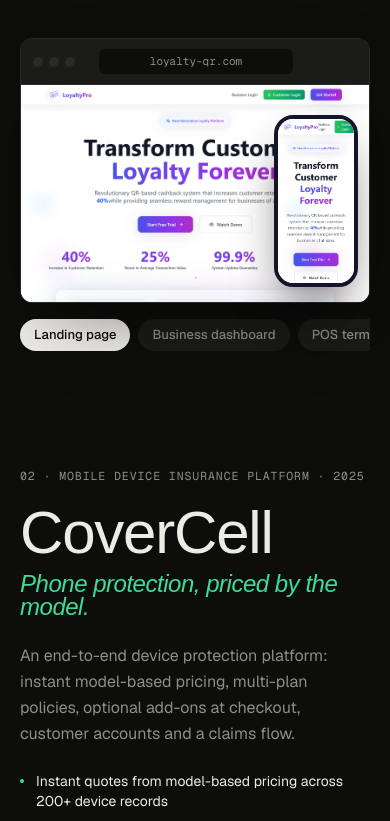
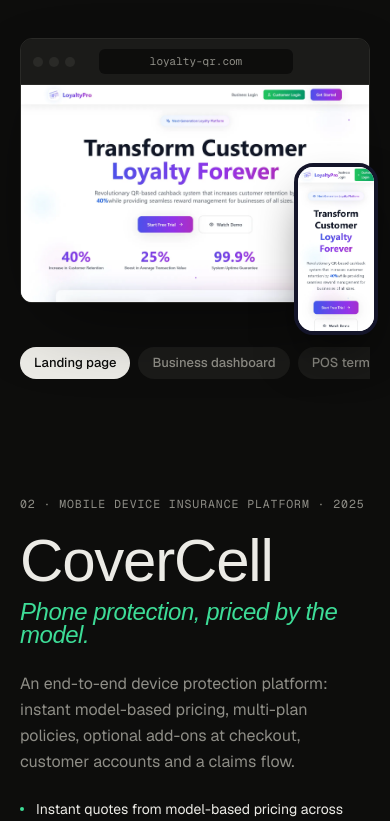
Before and after one commit to abdulsalam2121/My-Portfolio, a Next.js app: page / in a window 390 px wide. Shown: the part 2435-3256 px from the top of the page. Built offline with nearby package versions, Linux system fonts and the light colour scheme; a web font is replaced by a local one.

Commit message:
fix: adjust positioning of mobile view image in ShotViewer; enhance margin transition for better layout responsiveness

```diff
--- a/components/ShotViewer.tsx
+++ b/components/ShotViewer.tsx
@@ -77,7 +77,7 @@
             animate={{ opacity: 1, y: 0, scale: 1 }}
             exit={{ opacity: 0, y: 16, scale: 0.96 }}
             transition={{ duration: 0.5, ease: [0.22, 1, 0.36, 1] }}
-            className="pointer-events-none absolute bottom-4 right-3 w-[20%] min-w-[84px] max-w-[150px] overflow-hidden rounded-[1.2rem] border-[4px] border-[#14152a] bg-white shadow-[0_24px_50px_-14px_rgba(0,0,0,0.65)] sm:right-5"
+            className="pointer-events-none absolute -bottom-8 -right-2 z-10 w-[21%] min-w-[84px] max-w-[150px] overflow-hidden rounded-[1.2rem] border-[4px] border-[#14152a] bg-white shadow-[0_24px_50px_-14px_rgba(0,0,0,0.65)] sm:-right-4 lg:-right-5"
           >
             <Image src={s.phone} alt={`${s.caption}, mobile view`} width={780} height={1688} sizes="150px" className="h-auto w-full" />
           </motion.div>
@@ -85,7 +85,7 @@
       </AnimatePresence>
       </div>
 
-      <div className="mt-4 flex items-center gap-3">
+      <div className={`flex items-center gap-3 transition-[margin] duration-500 ${s.phone ? "mt-11" : "mt-4"}`}>
         <div className="no-scrollbar flex flex-1 gap-2 overflow-x-auto pb-1">
           {shots.map((sh, n) => (
             <button
```
